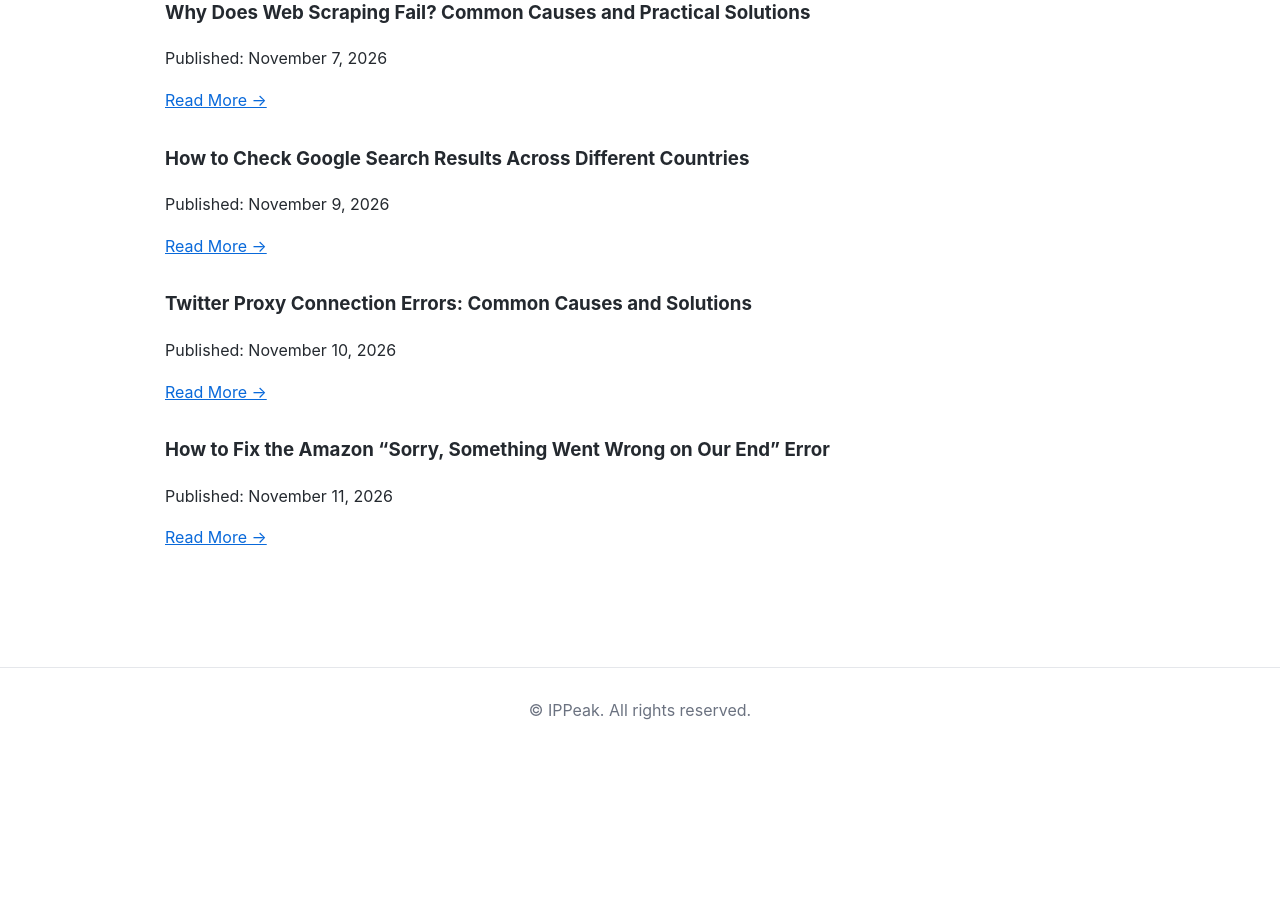
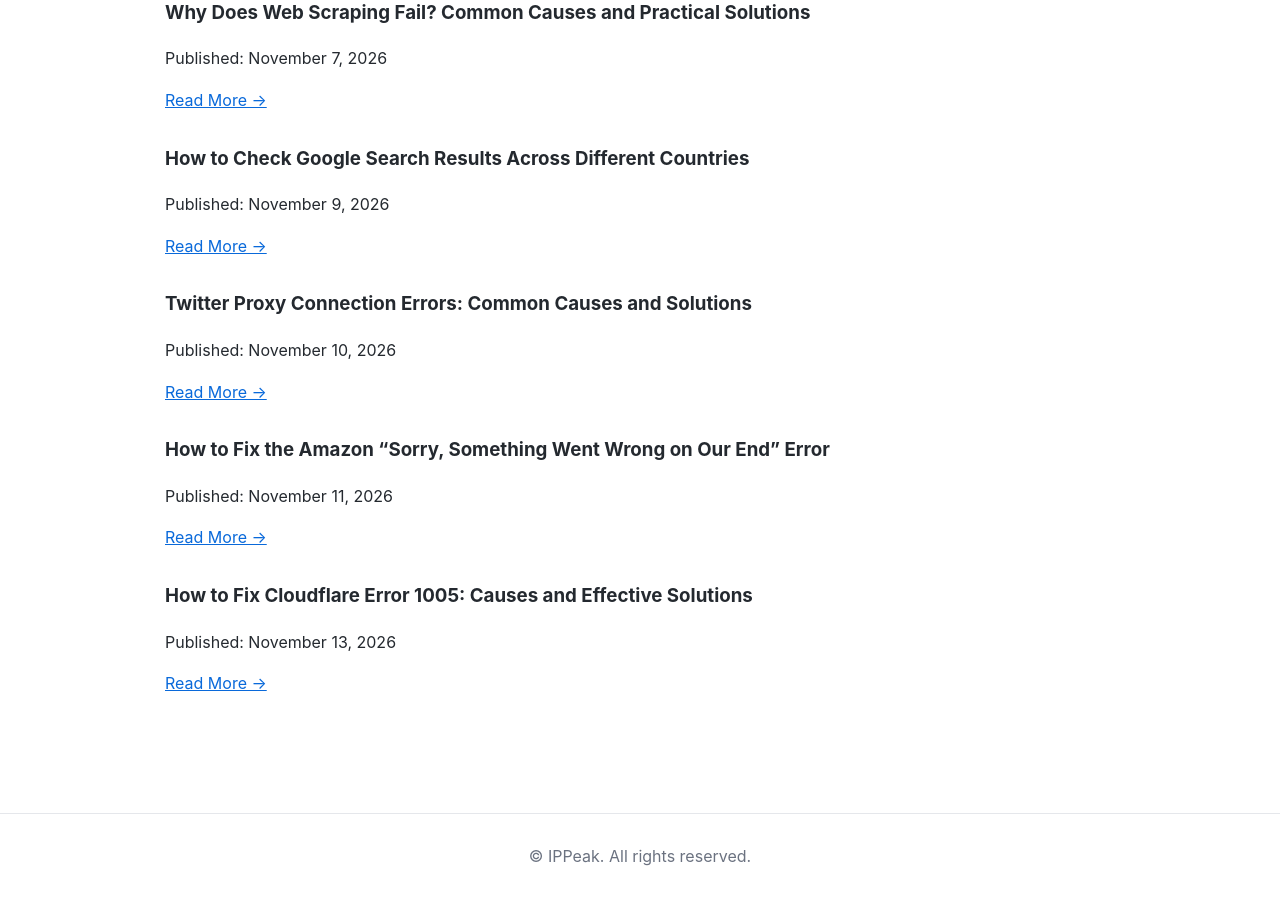
Before and after one commit to IPPeak/IPPeak-Residential-Proxy, a Jekyll site: the page built from docs/blog/articles.md, in a window 1280 px wide and 900 px high, scrolled down 3378 px. Built offline with Jekyll 4.4.1, drawn with Linux system fonts in a browser that asks for light colours; before the commit the page ends 4132 px from its top, so only the background shows below that.

Commit message:
Add article on fixing Cloudflare Error 1005

```diff
--- a/docs/blog/articles.md
+++ b/docs/blog/articles.md
@@ -154,3 +154,9 @@ Published: November 10, 2026
 Published: November 11, 2026
 
 [Read More →](How-to-Fix-the-Amazon-Error.html)
+
+### How to Fix Cloudflare Error 1005: Causes and Effective Solutions
+
+Published: November 13, 2026
+
+[Read More →](How-to-Fix-Cloudflare-Error-1005.html)
```
